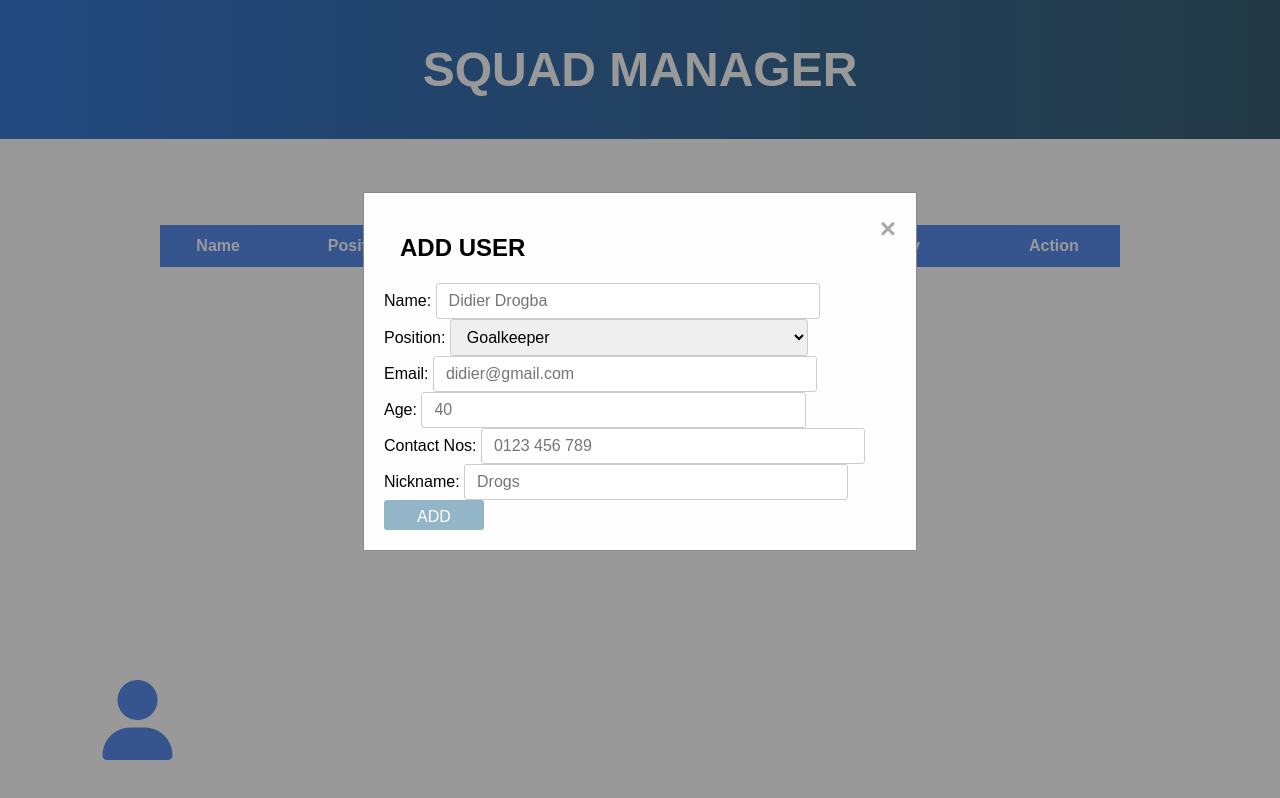
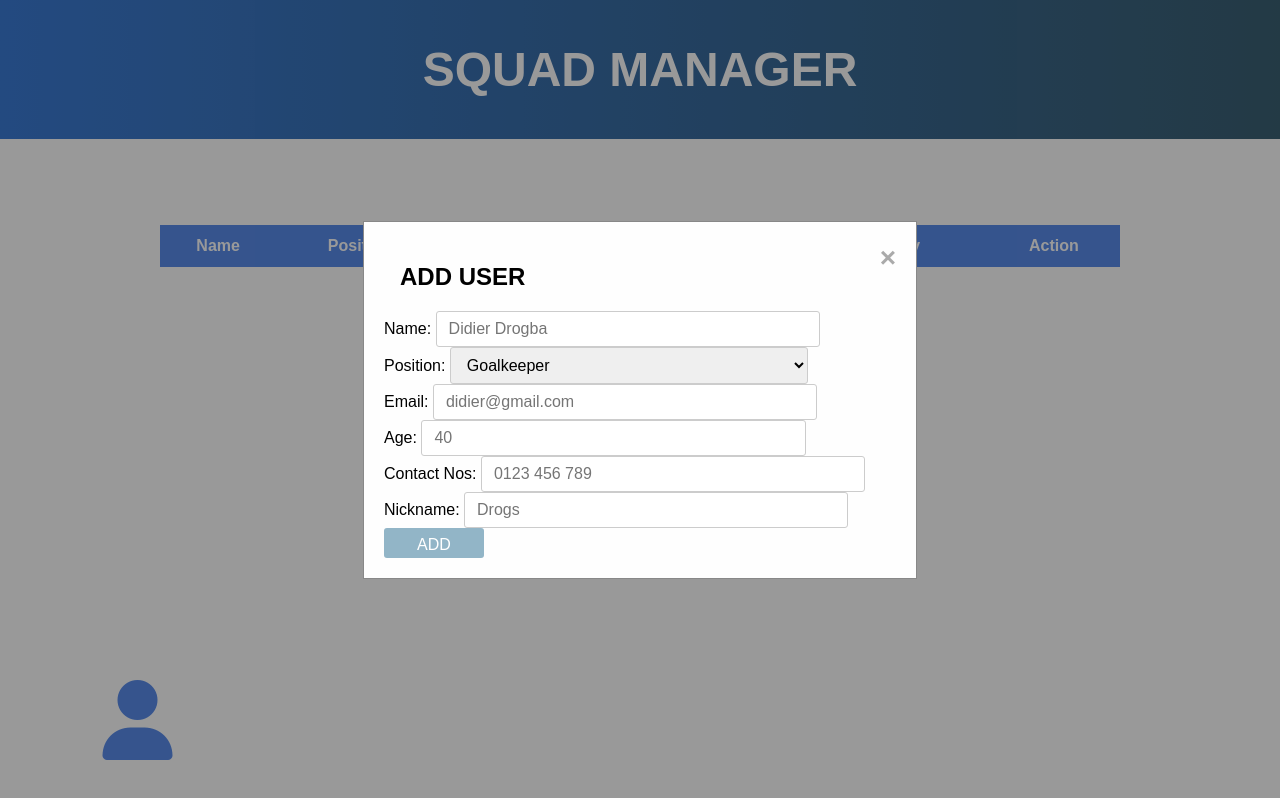
Before and after one commit to tb38r/squad-manager, a website: page static/squad.html in a window 1280 px wide. Both pictures are taken after a click on the icon 137 px from the left and 720 px from the top of the page. Drawn offline with nearby package versions, Linux system fonts and the light colour scheme; no server answers.

Commit message:
styling changes rick

```diff
--- a/static/squad.css
+++ b/static/squad.css
@@ -68,6 +68,8 @@ body {
   z-index: 1; /* Sit on top */
   left: 0;
   top: 0;
+  justify-content: center;
+  align-items: center;
   width: 100%; /* Full width */
   height: 100%; /* Full height */
   overflow: auto; /* Enable scroll if needed */
@@ -78,7 +80,7 @@ body {
 /* Modal Content/Box */
 .modal-content {
   background-color: #fefefe;
-  margin: 15% auto; /* 15% from the top and centered */
+  /* margin: 15% auto; 15% from the top and centered */
   padding: 20px;
   border: 1px solid #888;
   width: 40%; /* Could be more or less, depending on screen size */
--- a/static/squad.html
+++ b/static/squad.html
@@ -146,7 +146,7 @@ let userJSON
 
 // When the user clicks on the button, open the modal
 addUserIcon.onclick = function() {
-  addPlayerModal.style.display = "block";
+  addPlayerModal.style.display = "flex";
 }
 
 // When the user clicks on <span> (x), close the modal
--- a/static/table.js
+++ b/static/table.js
@@ -90,7 +90,7 @@ const populateTableFromDB = (data) =>{
 
 }
 
-const showPlayerModal = () => userProfileModal.style.display = 'block'
+const showPlayerModal = () => userProfileModal.style.display = 'flex'
 
 
 
```
